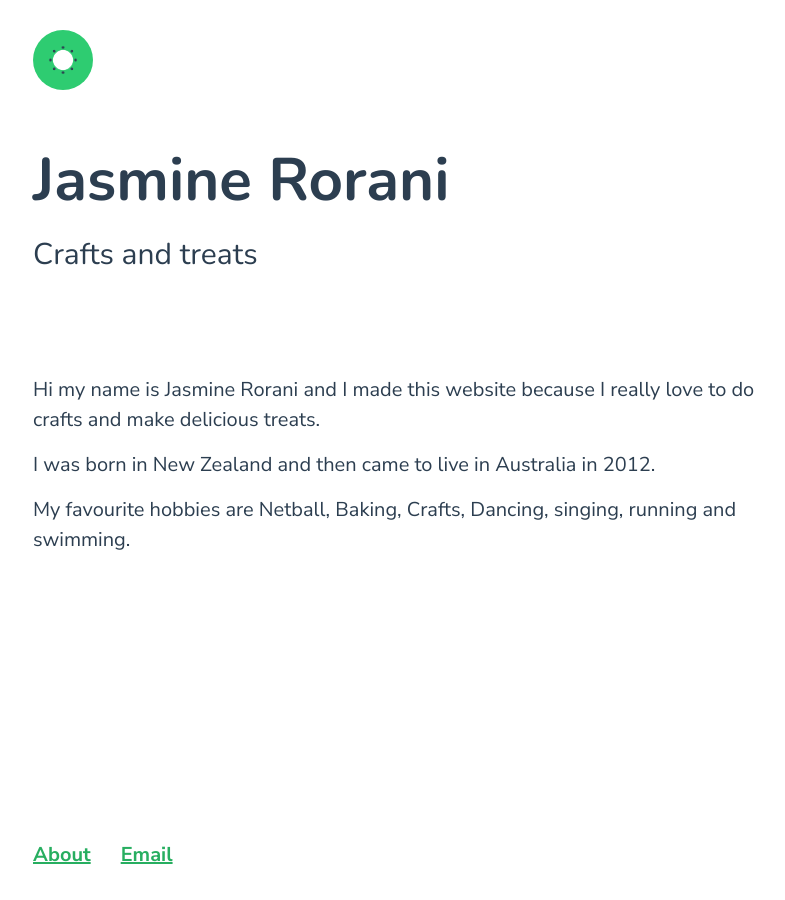
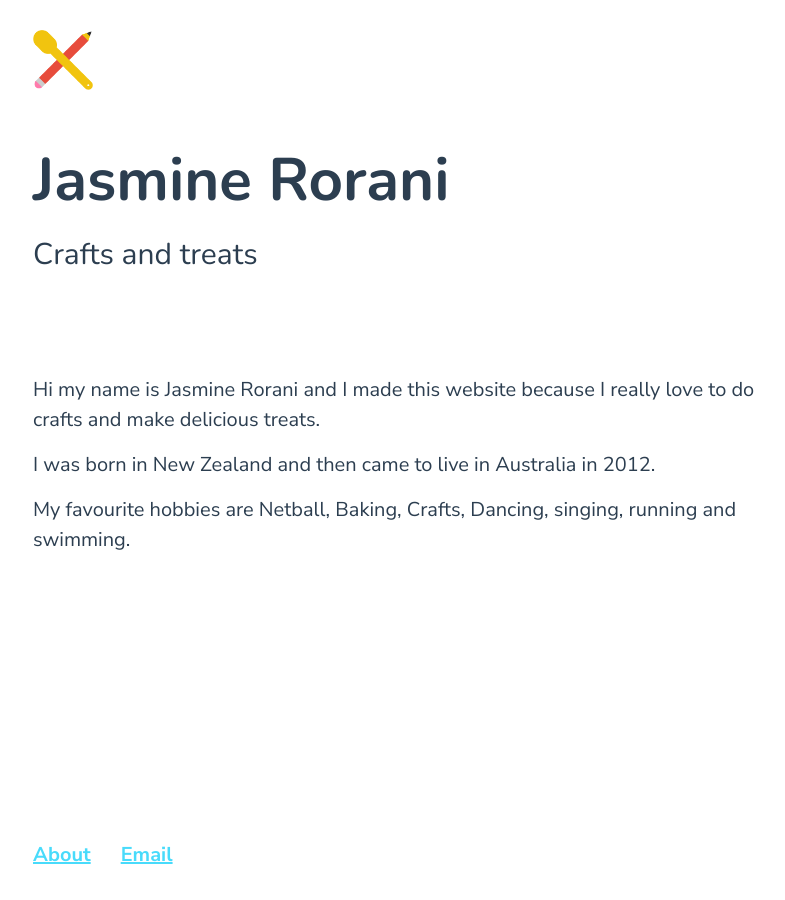
Before and after one commit to jasminerorani/jasminerorani.github.io, a Jekyll site: the page built from index.html, in a window 1280 px wide. Shown: the whole page, without its empty margins (237-1022 px from the left). Built offline with Jekyll 4.4.1, drawn with Linux system fonts in a browser that asks for light colours.

Commit message:
add logo

```diff
--- a/_includes/header.html
+++ b/_includes/header.html
@@ -1,7 +1,7 @@
 <header class="site-header">
   <div class="wrapper">
 
-    <a class="site-title" href="{{ site.baseurl }}/"><img src="{{ "/images/kiwifruit-green.png" | prepend: site.baseurl }}" alt="{{ site.title }}" class="logo"></a>
+    <a class="site-title" href="{{ site.baseurl }}/"><img src="{{ "/images/craft-treat-logo.png" | prepend: site.baseurl }}" alt="{{ site.title }}" class="logo"></a>
 
     <h1 class="page-heading">{{ page.title }}</h1>
 
--- a/_sass/_custom.scss
+++ b/_sass/_custom.scss
@@ -124,7 +124,7 @@
   height: 60px;
   margin-top: 15px;
   margin-bottom: 60px;
-  border-radius: 50%;
+  /*border-radius: 50%;*/
 }
 
  .logo {
--- a/css/main.scss
+++ b/css/main.scss
@@ -48,7 +48,7 @@ $base-font-family: 'Nunito Sans', Helvetica, Arial, sans-serif;
 $headings-font-family: 'Nunito', Helvetica, Arial, sans-serif;
 $base-font-size: 20px;
 $text-color: #2c3e50;
-$link-color: #27ae60;
+$link-color: #48dbfb;
 $highlighter-color: #eaff00;
 $concrete-color: #95a5a6;
 $background-color: #ffffff;
```
Also changed, not shown: images/craft-treat-logo.png (added).
